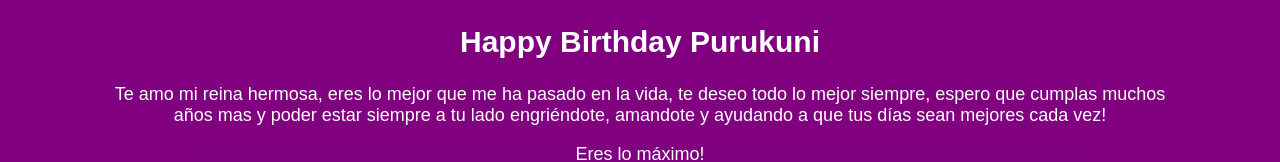
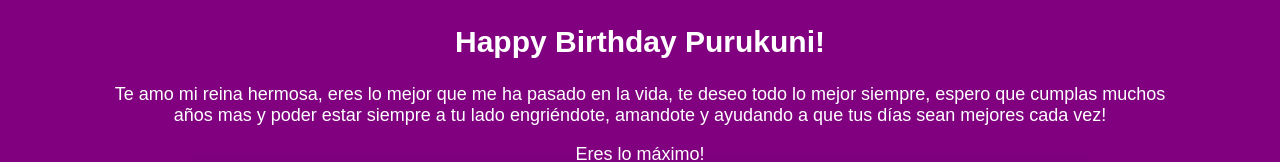
Before and after one commit to DiegoRI1981/cumplePuru, a plain HTML site: page index.html in a window 1280 px wide. Shown: the top 162 px of the page. Drawn offline with Linux system fonts and the light colour scheme.

Commit message:
por terminar detalles

```diff
--- a/index.html
+++ b/index.html
@@ -15,7 +15,7 @@
 <body>
     <section class="header">
         <div>
-            <h1>Happy Birthday Purukuni</h1>
+            <h1>Happy Birthday Purukuni!</h1>
             <p>Te amo mi reina hermosa, eres lo mejor que me ha pasado en la vida, te deseo todo lo mejor siempre,
                 espero
                 que cumplas muchos años mas y poder estar siempre a tu lado engriéndote, amandote y ayudando a que tus
```
